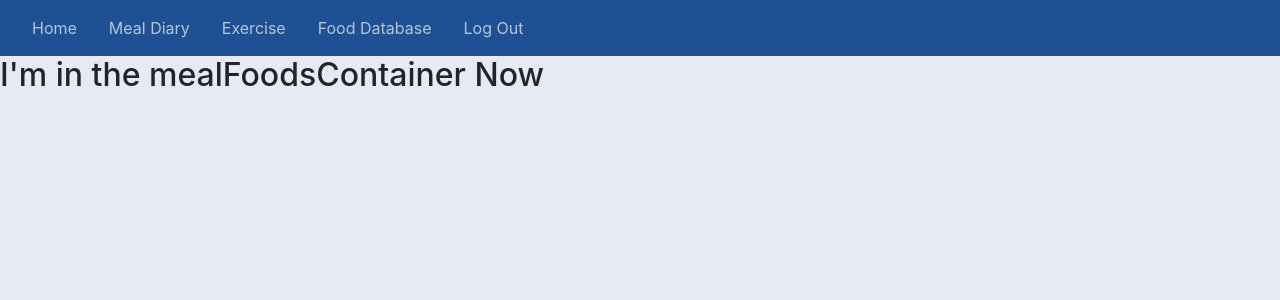
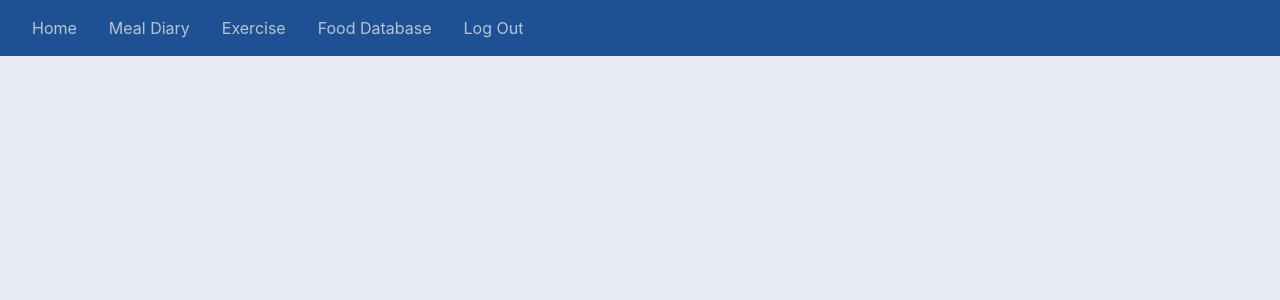
Before and after one commit to ahotchkin/react-fitness-frontend, a React (Create React App) app: page /meal_foods in a window 1280 px wide. Shown: the top 300 px of the page. Built offline with nearby package versions, Linux system fonts and the light colour scheme; no server answers.

Commit message:
Remove unnecessary header

```diff
--- a/src/containers/MealFoodsContainer.js
+++ b/src/containers/MealFoodsContainer.js
@@ -37,8 +37,6 @@ class MealFoodsContainer extends Component {
   render() {
     return (
       <div>
-      <h2>I'm in the mealFoodsContainer Now</h2>
-
         <Switch>
 
           {/* THIS IS MUCH SLOWER THAN RENDERING BASED ON MEALFOODS ASSOCIATED WITH MEALS */}
```
